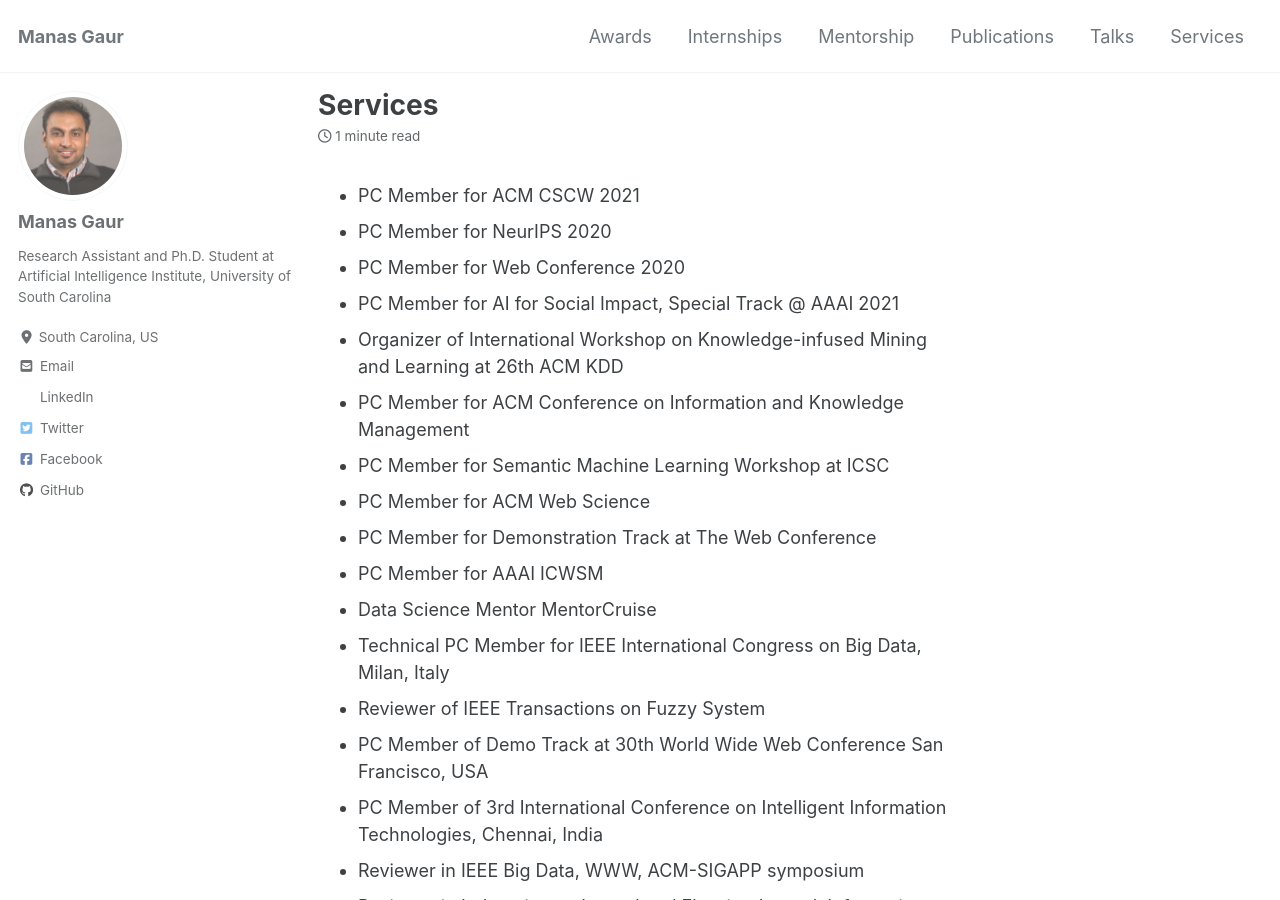
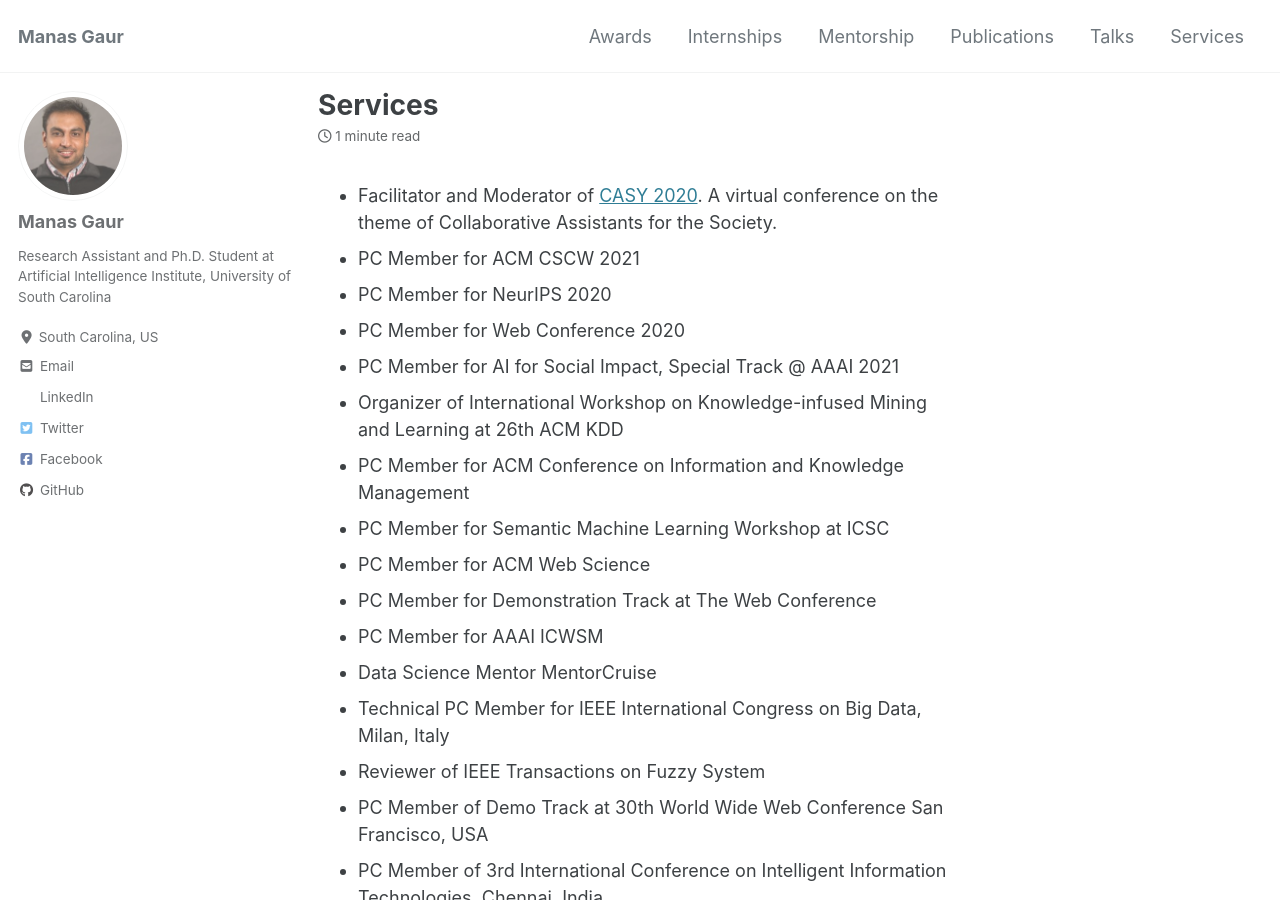
Before and after one commit to manasgaur/manasgaur.github.io, a Jekyll site: the page built from _pages/services.md, in a window 1280 px wide and 900 px high. Built offline with Jekyll 4.4.1, drawn with Linux system fonts in a browser that asks for light colours; cached includes are drawn as plain includes; nearby versions of some CDN libraries.

Commit message:
update services

```diff
--- a/_pages/services.md
+++ b/_pages/services.md
@@ -4,6 +4,7 @@ permalink: /services/
 author_profile: true
 ---
 
+* Facilitator and Moderator of [CASY 2020](https://casy.aiisc.ai). A virtual conference on the theme of Collaborative Assistants for the Society.
 * PC Member for ACM CSCW 2021
 * PC Member for NeurIPS 2020
 * PC Member for Web Conference 2020
```
